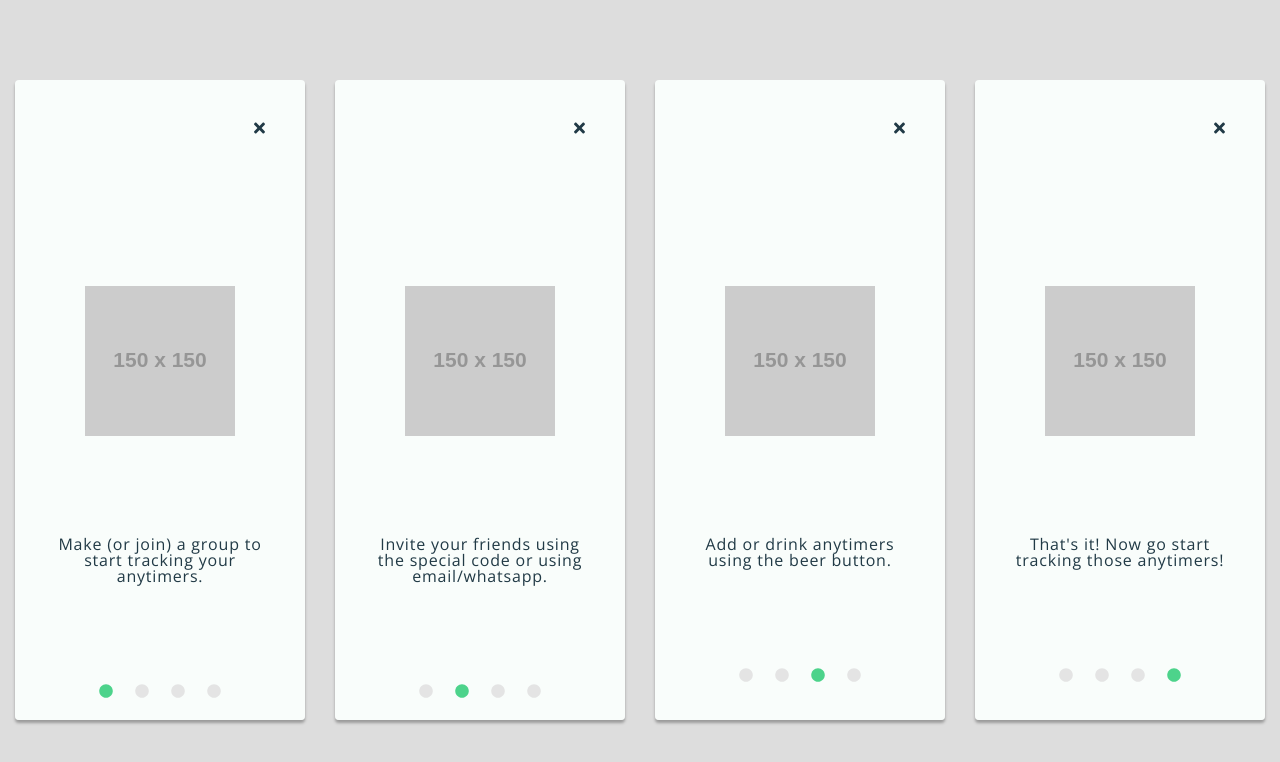
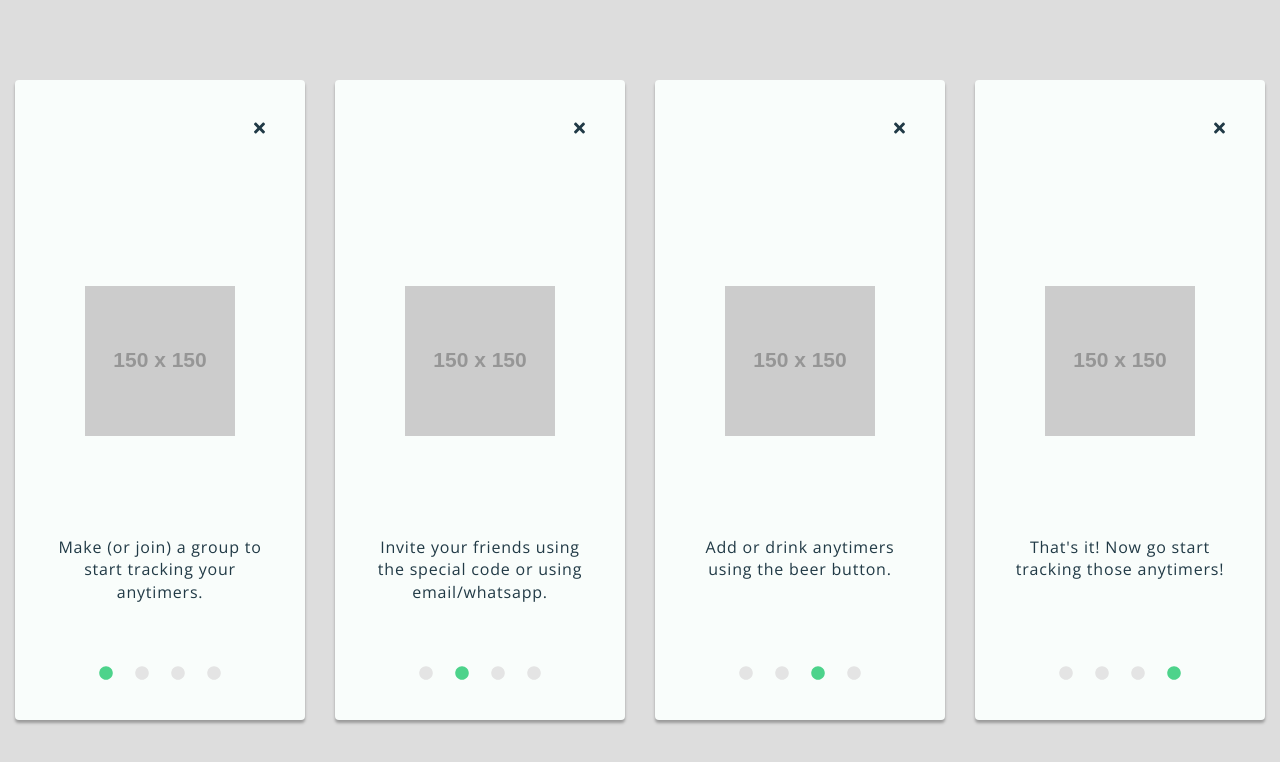
Before and after one commit to twanmulder/anytimers-temp, a plain HTML site: page concepting/2/index.html in a window 1280 px wide. Drawn offline with nearby package versions, Linux system fonts and the light colour scheme; placeholder pictures from the web are drawn by us.

Commit message:
Updated dots to align no matter what screen-size
Updated dots to align no matter what screen-size

```diff
--- a/concepting/css/css.scss
+++ b/concepting/css/css.scss
@@ -13,6 +13,7 @@ body {
 
   color: $font-main;
   letter-spacing: 0.05em;
+  line-height: 1.4;
 }
 
 .app {
@@ -241,7 +242,10 @@ form {
   display: flex;
   justify-content: center;
 
-  margin-top: 100px;
+  position: absolute;
+  bottom: 2.5rem;
+  left: 2.5rem;
+  right: 2.5rem;
 
   .dot{
     margin: 0 11px;
```
Also changed, not shown: concepting/2/index.html (+1 -1 lines), concepting/css/css.css, 1 other file.
